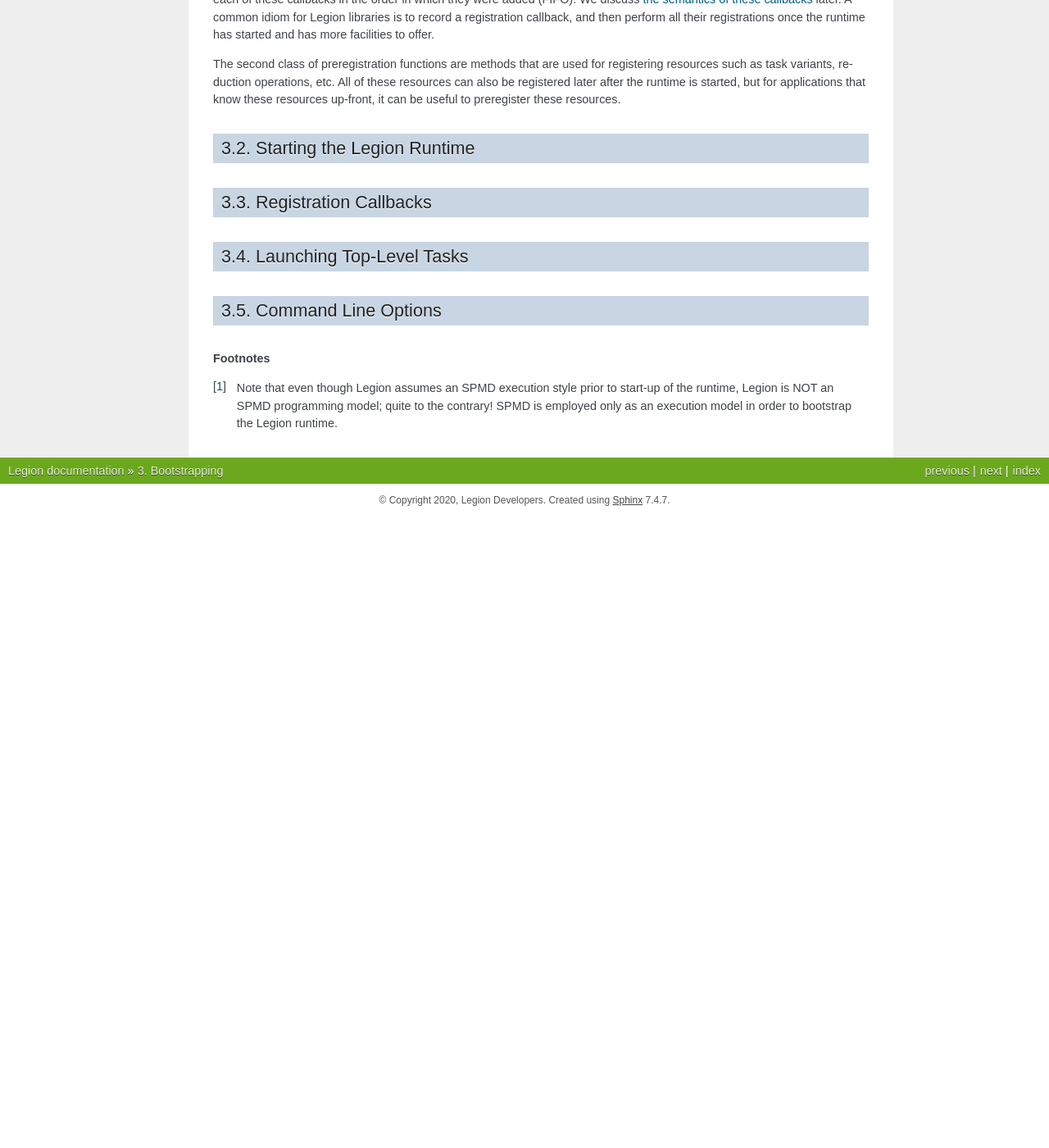
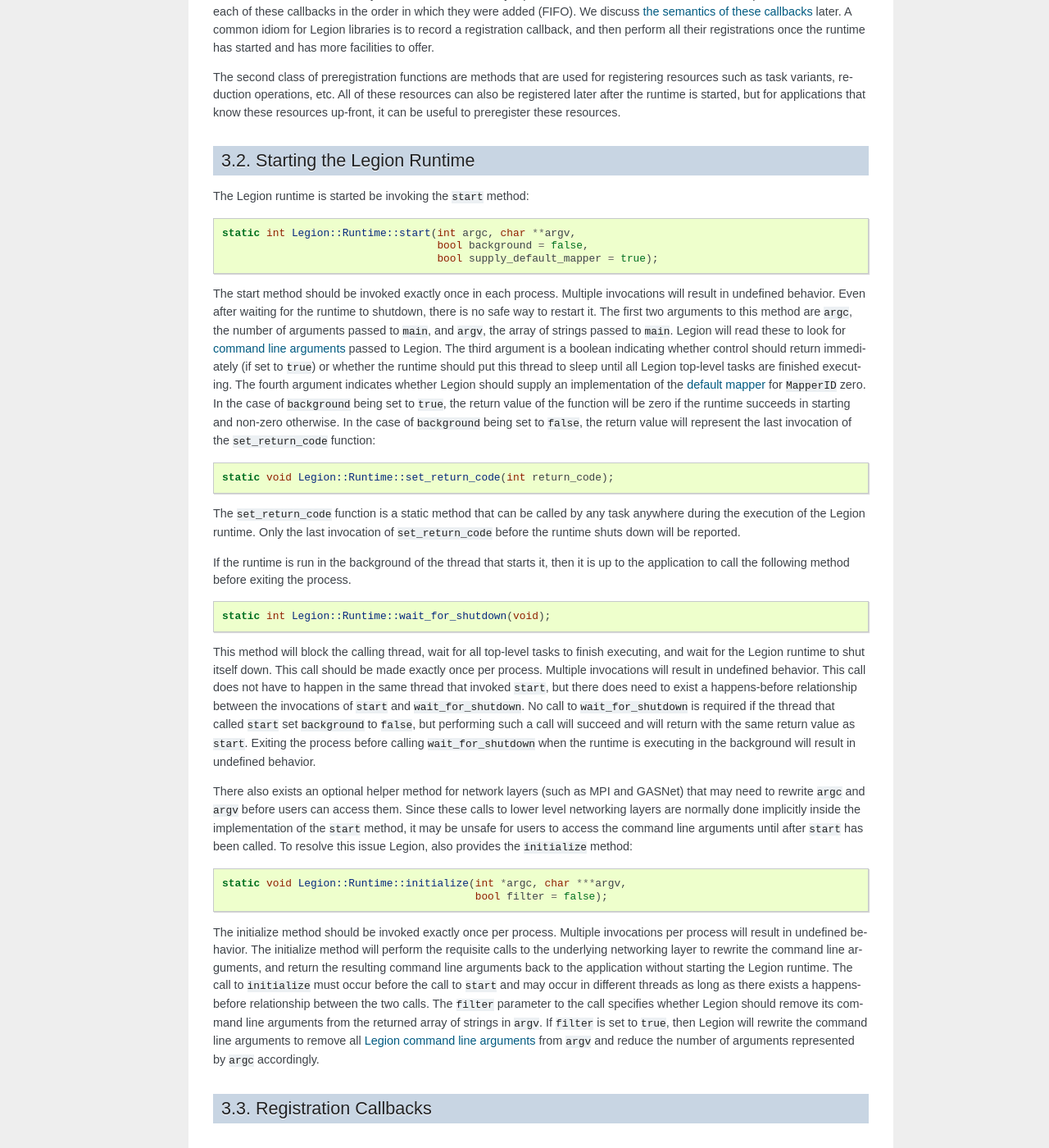
Before and after one commit to StanfordLegion/legion-manual, a Sphinx documentation site: the page built from source/boot.rst, in a window 1280 px wide and 1400 px high, scrolled down 1355 px. Shown: the whole window at 82% size. Built offline with Sphinx 7.4.7, drawn with Linux system fonts in a browser that asks for light colours; before the commit the page ends 1985 px from its top, so only the background shows below that; some of the changed text lies outside the part shown.

Commit message:
work on bootstrapping

```diff
--- a/source/boot.rst
+++ b/source/boot.rst
@@ -12,7 +12,7 @@ common deployment methodology. Legion is almost entirely ambivalent
 about how these processes are created. In single-process execution,
 the program can be started as any other. For multi-process execution,
 we recommend using `mpirun <https://www.open-mpi.org/doc/v4.0/man1/mpirun.1.php>`_
-as a highly scalable and portable way to create these processes. You
+as a highly scalable and portable way to create these processes. Users
 are also welcome to use any of the GASNet supported spawners. For
 the most recent documantation on these spawners please visit the
 `GASNet website <https://gasnet.lbl.gov/>`_. The only constraints
@@ -20,16 +20,16 @@ that Legion requires for multi-process execution, are the ones
 enforced upon it by GASNet (e.g. the presence of a
 `PMI implementation <https://wiki.mpich.org/mpich/index.php/PMI_v2_API>`_).
 
-Once processes are running, you need to startup the Legion runtime
+Once processes are running, the application needs to startup the Legion runtime
 inside of these processes. We assume that prior to starting the Legion
 runtime, these processes are operating in an
 `SPMD execution style <https://en.wikipedia.org/wiki/SPMD>`_ where
 each process will be making the same sequence of API calls to configure
-the Legion runtime prior to the call to start the runtime [#f1]_. If you
-violate this basic principle, then undefined behavior will result. We
+the Legion runtime prior to the call to start the runtime [#f1]_. If a program
+violates this basic principle, then undefined behavior will result. We
 also assume that there will be exactly one thread bootstrapping the
-Legion runtime in each process. If you violate this principle, undefined
-behavior will result. Often this thread is the same thread that calls
+Legion runtime in each process. If a program violates this principle, undefined
+behavior will result. Often this thread is the same thread that executes
 ``main`` but we do not require that they be the same thread.
 The rest of this chapter will detail the various stages that occur
 when starting the Legion runtime in execution order.
@@ -68,11 +68,11 @@ dispatched by the runtime upon the completion of start-up.
 
   static void Legion::Runtime::set_top_level_task_id(TaskID);
 
-This method can be called repeatedly, but the value set by the the
-last invocation will the one task actually dispatched. Note that this
-is more of a legacy (but not deprecated) method as there are
+This method can be called repeatedly, but the value set by the
+last invocation will be the one task actually dispatched. Note that this
+is a legacy (but not deprecated) method as there are
 :ref:`other ways to dispatch top-level tasks after starting the runtime <sec:toplevel>`.
-In addition to configuring the top-level task to run, you can also
+In addition to configuring the top-level task to run, users can also
 specify the ID of the mapper to use for mapping the top-level task.
 
 .. code-block:: c++
@@ -92,7 +92,8 @@ must be function pointers with the following type signature:
 
 .. code-block:: c++
 
-  typedef void (*RegistrationCallbackFnptr)(Legion::Machine, Legion::Runtime*, const std::vector<Legion::Processor>&);
+  typedef void (*RegistrationCallbackFnptr)(Legion::Machine, Legion::Runtime*,
+                                            const std::vector<Legion::Processor>&);
 
 Function pointers are registered with the Legion runtime using this method:
 
@@ -120,6 +121,79 @@ up-front, it can be useful to preregister these resources.
 Starting the Legion Runtime
 ===========================
 
+The Legion runtime is started be invoking the ``start`` method:
+
+.. code-block:: c++
+
+  static int Legion::Runtime::start(int argc, char **argv,
+                                    bool background = false,
+                                    bool supply_default_mapper = true);
+
+The start method should be invoked exactly once in each process. Multiple
+invocations will result in undefined behavior. Even after waiting for the
+runtime to shutdown, there is no safe way to restart it. The first two arguments
+to this method are ``argc``, the number of arguments passed to ``main``, and
+``argv``, the array of strings passed to ``main``. Legion will read these to look
+for :ref:`command line arguments <sec:commandline>`  passed to Legion. The third
+argument is a boolean indicating whether control should return immediately
+(if set to ``true``) or whether the runtime should put this thread to sleep until
+all Legion top-level tasks are finished executing. The fourth argument indicates
+whether Legion should supply an implementation of the :ref:`default mapper <sec:defaultmapper>`
+for ``MapperID`` zero. In the case of ``background`` being set to ``true``, the return
+value of the function will be zero if the runtime succeeds in starting and non-zero
+otherwise. In the case of ``background`` being set to ``false``, the return value will
+represent the last invocation of the ``set_return_code`` function:
+
+.. code-block:: c++
+
+  static void Legion::Runtime::set_return_code(int return_code);
+
+The ``set_return_code`` function is a static method that can be called by any task
+anywhere during the execution of the Legion runtime. Only the last invocation of
+``set_return_code`` before the runtime shuts down will be reported.
+
+If the runtime is run in the background of the thread that starts it, then it is up
+to the application to call the following method before exiting the process.
+
+.. code-block:: c++
+
+  static int Legion::Runtime::wait_for_shutdown(void);
+
+This method will block the calling thread, wait for all top-level tasks to finish
+executing, and wait for the Legion runtime to shut itself down. This call should be
+made exactly once per process. Multiple invocations will result in undefined behavior.
+This call does not have to happen in the same thread that invoked ``start``, but there
+does need to exist a happens-before relationship between the invocations of ``start``
+and ``wait_for_shutdown``. No call to ``wait_for_shutdown`` is required if the
+thread that called ``start`` set ``background`` to ``false``, but performing such a
+call will succeed and will return with the same return value as ``start``. Exiting the
+process before calling ``wait_for_shutdown`` when the runtime is executing in the background
+will result in undefined behavior.
+
+There also exists an optional helper method for network layers (such as MPI and GASNet)
+that may need to rewrite ``argc`` and ``argv`` before users can access them. Since these
+calls to lower level networking layers are normally done implicitly inside the
+implementation of the ``start`` method, it may be unsafe for users to access
+the command line arguments until after ``start`` has been called. To resolve this issue
+Legion, also provides the ``initialize`` method:
+
+.. code-block:: c++
+
+  static void Legion::Runtime::initialize(int *argc, char ***argv,
+                                          bool filter = false);
+
+The initialize method should be invoked exactly once per process. Multiple invocations
+per process will result in undefined behavior. The initialize method will perform the
+requisite calls to the underlying networking layer to rewrite the command line arguments,
+and return the resulting command line arguments back to the application without starting
+the Legion runtime. The call to ``initialize`` must occur before the call
+to ``start`` and may occur in different threads as long as there exists a happens-before
+relationship between the two calls. The ``filter`` parameter to the call specifies whether
+Legion should remove its command line arguments from the returned array of strings in ``argv``.
+If ``filter`` is set to ``true``, then Legion will rewrite the command line arguments
+to remove all :ref:`Legion command line arguments <sec:commandline>` from ``argv`` and
+reduce the number of arguments represented by ``argc`` accordingly.
+
 .. _sec:registrationcallbacks:
 
 Registration Callbacks
--- a/source/mapping.rst
+++ b/source/mapping.rst
@@ -74,12 +74,12 @@ Online Profiling
 Inter-Mapper Communication
 ==========================
 
-.. _sec:default mapper:
+.. _sec:defaultmapper:
 
 The Default Mapper
 ==================
 
-.. _sec:custom mappers:
+.. _sec:custommappers:
 
 Custom Mappers
 ==============
```
Also changed, not shown: other parts of source/boot.rst (+1 -1 lines), source/tasks.rst (+7 -0 lines).
